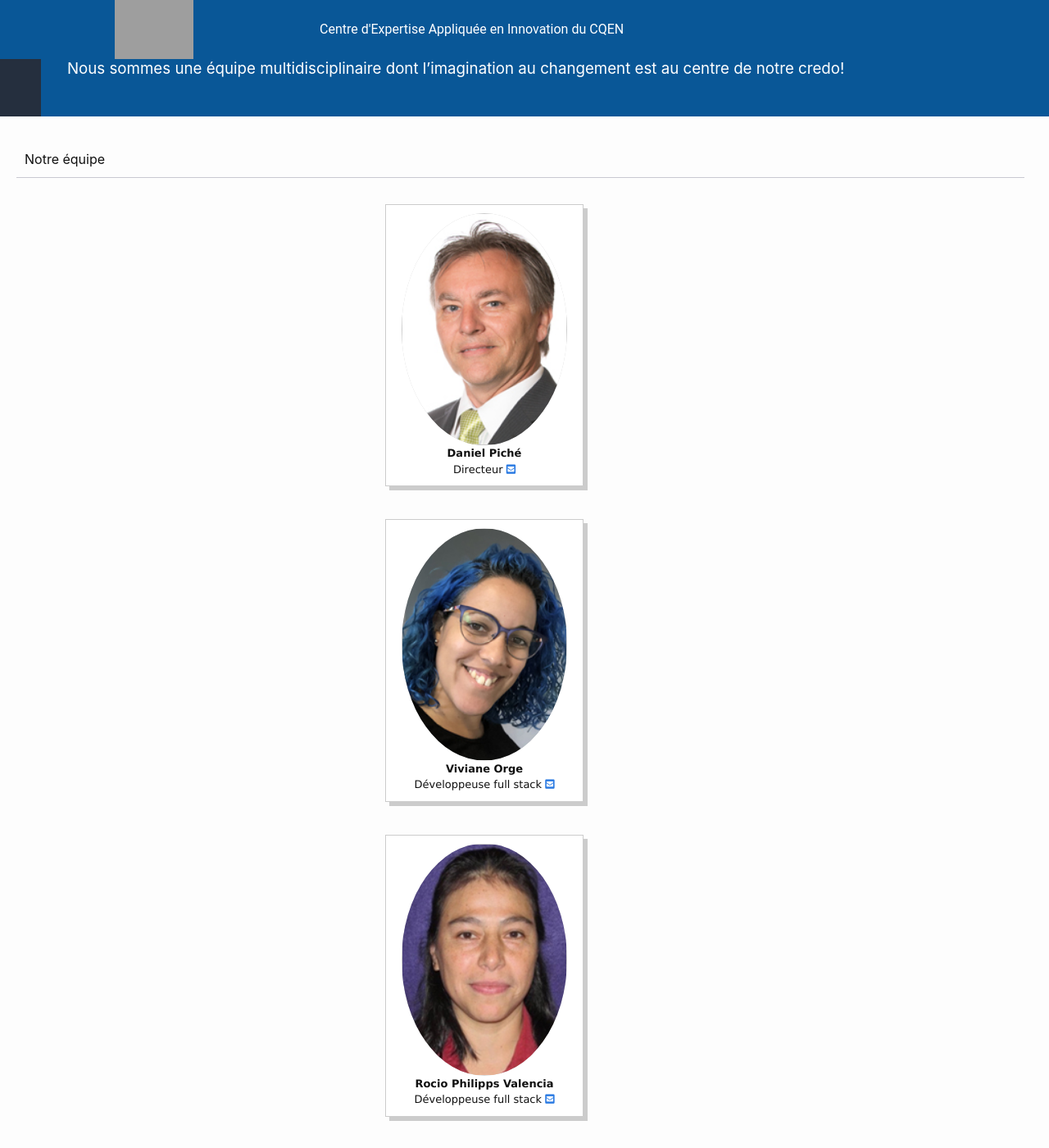
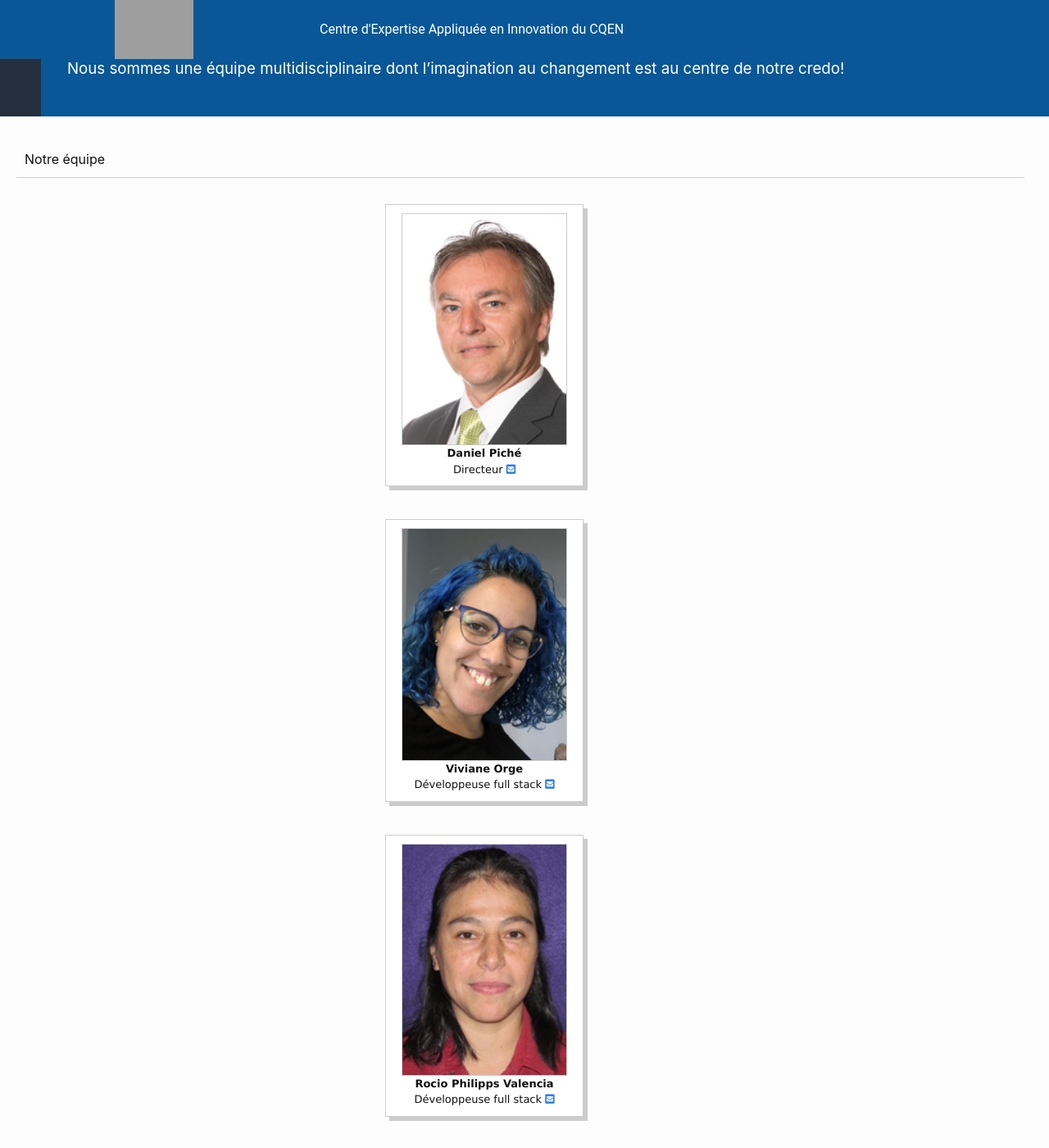
Before and after one commit to PierreJiji/CI-test, a Jekyll site: the page built from _pages/a-propos-de-nous.markdown, in a window 1280 px wide and 1400 px high, scrolled down 748 px. Shown: the whole window at 82% size. Built offline with Jekyll 4.4.1, drawn with Linux system fonts in a browser that asks for light colours; grey boxes are pictures that could not be loaded.

Commit message:
Modif photos
Signed-off-by: mvaba01 <basile.mvayimberi@mcn.gouv.qc.ca>

```diff
--- a/_layouts/a-propos-de-nous.html
+++ b/_layouts/a-propos-de-nous.html
@@ -46,12 +46,12 @@
 	width:200px;
   background-color: #ccc;
   padding: 1px;
-  clip-path: ellipse(50% 50%);
+
 }
 #auCentre
 {
 margin-left: 450px;
-margin-right: 450px;
+margin-right: 300px;
 }
 
 /*FIN GALERIE*/
```
